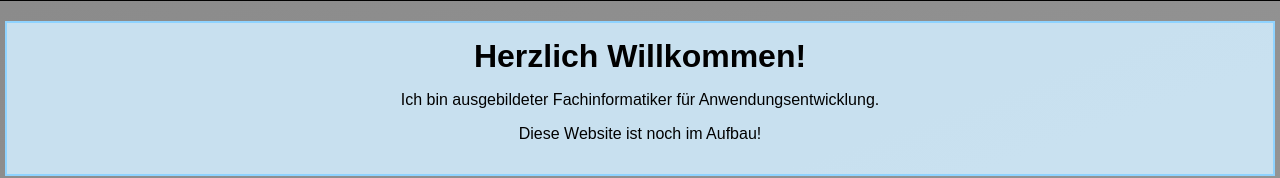
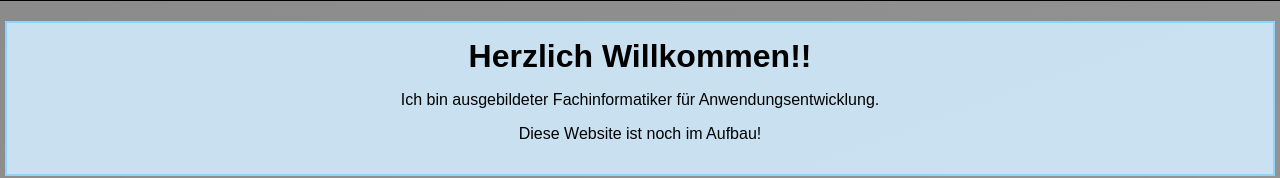
Before and after one commit to Michael3Brand/Michael3Brand.github.io, a website: page index.html in a window 1280 px wide. Shown: the part 215-393 px from the top of the page. Drawn offline with Linux system fonts and the light colour scheme.

```diff
--- a/index.html
+++ b/index.html
@@ -23,7 +23,7 @@
 					<img src="bin/pictures/michael.jpg" align="top" height="35%" width="25%" class="contentImage" style="float:right;">
 					-->
                     <div >
-                    <h1>Herzlich Willkommen!</h1>
+                    <h1>Herzlich Willkommen!!</h1>
                     <p class="paragraph_style_2">Ich bin ausgebildeter Fachinformatiker für Anwendungsentwicklung.</p>
                     <p class="paragraph_style_2"></p>
                     <p class="paragraph_style_2">Diese Website ist noch im Aufbau!</p>
```
Also changed, not shown: package.json (added, +14 -0 lines), README.md, 1 other file.
